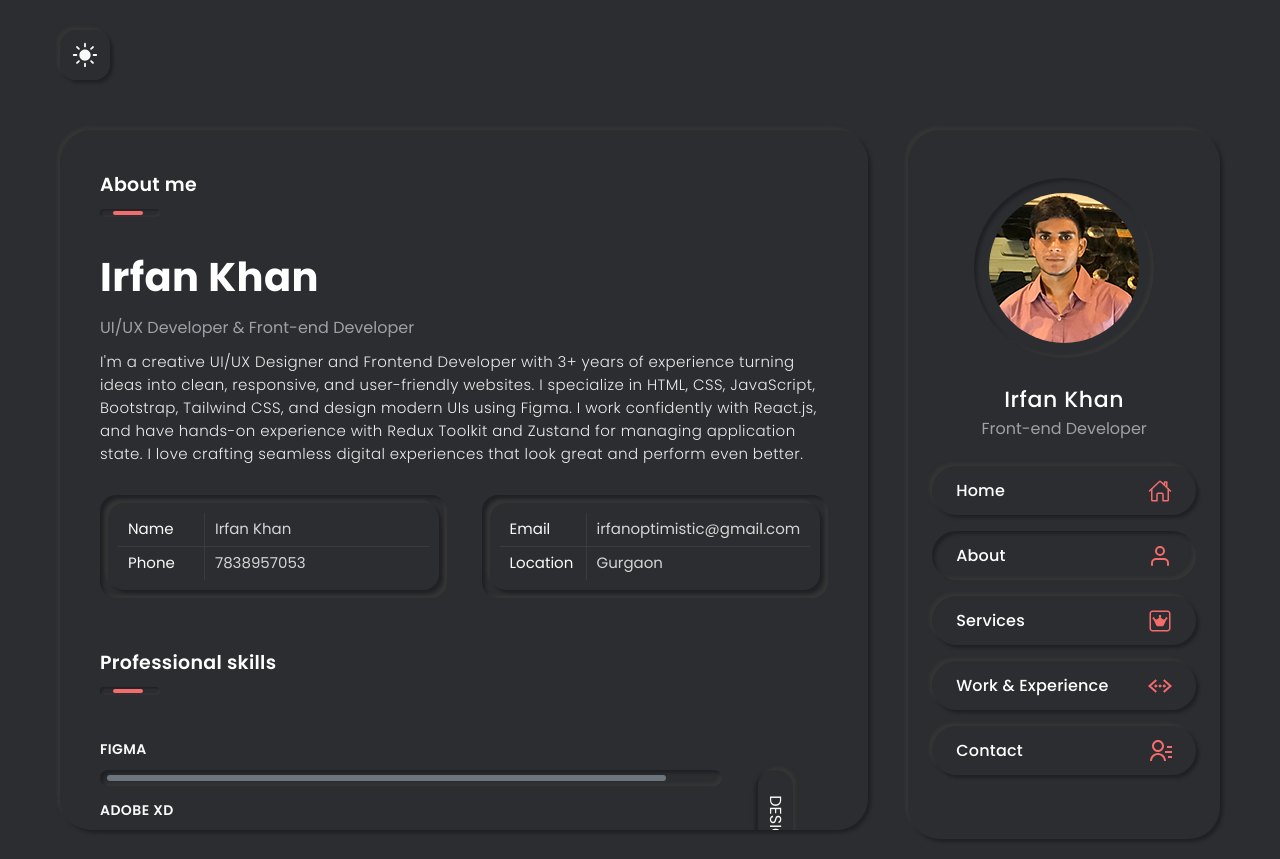
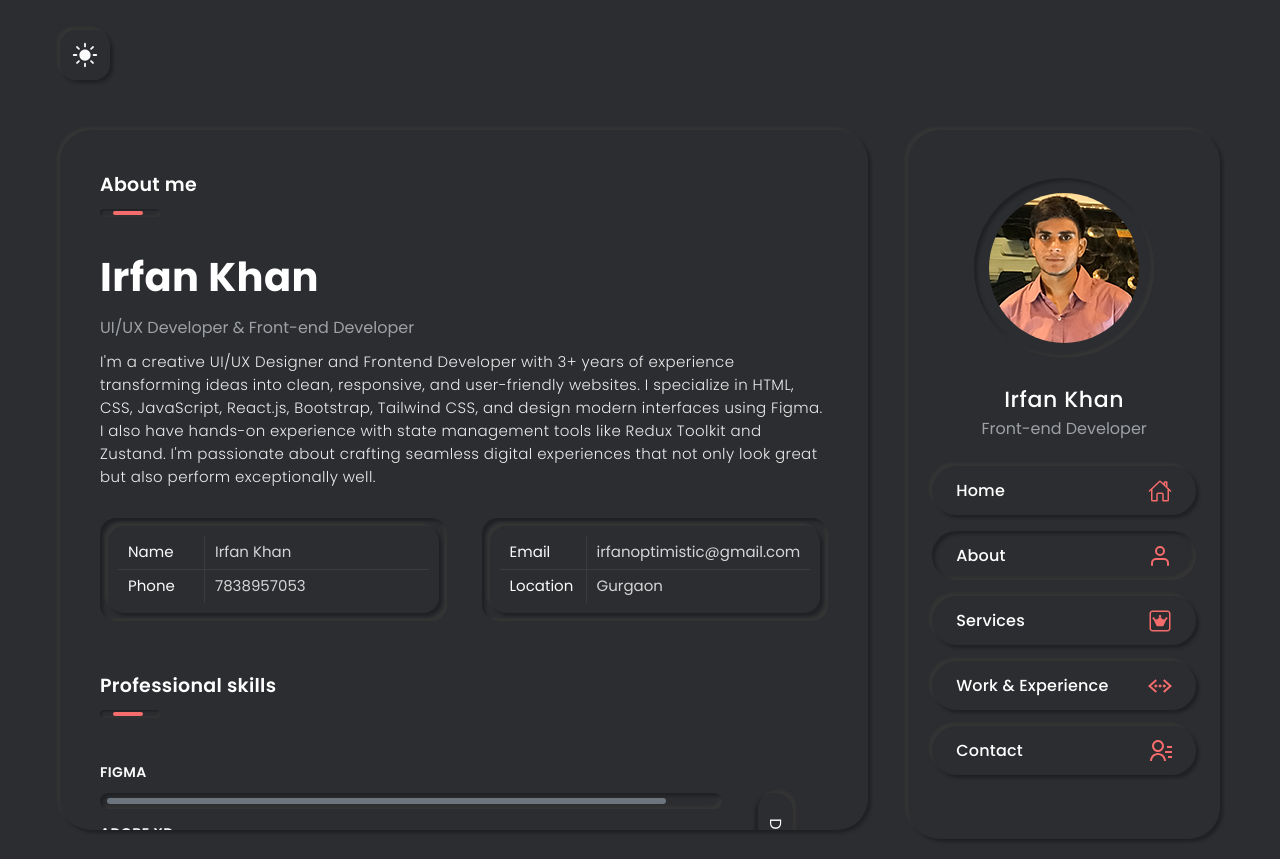
Before and after one commit to khan-uiux/portfolio, a React (Vite) app: page /#home in a window 1280 px wide. Both pictures are taken after a click on the item "About". Built offline with nearby package versions, Linux system fonts and the light colour scheme.

Commit message:
para changes

```diff
--- a/src/Components/About/About.jsx
+++ b/src/Components/About/About.jsx
@@ -13,7 +13,7 @@ function About() {
       <div className="about-me">
         <h2>Irfan Khan</h2>
         <p className='role'>UI/UX Developer & Front-end Developer</p>
-        <p className="about-me">I'm a creative UI/UX Designer and Frontend Developer with 3+ years of experience turning ideas into clean, responsive, and user-friendly websites. I specialize in HTML, CSS, JavaScript, Bootstrap, Tailwind CSS, and design modern UIs using Figma. I work confidently with React.js, and have hands-on experience with Redux Toolkit and Zustand for managing application state. I love crafting seamless digital experiences that look great and perform even better.</p>
+        <p className="about-me">I'm a creative UI/UX Designer and Frontend Developer with 3+ years of experience transforming ideas into clean, responsive, and user-friendly websites. I specialize in HTML, CSS, JavaScript, React.js, Bootstrap, Tailwind CSS, and design modern interfaces using Figma. I also have hands-on experience with state management tools like Redux Toolkit and Zustand. I'm passionate about crafting seamless digital experiences that not only look great but also perform exceptionally well.</p>
         <div className="about-detail">
           <div className="outer-layer">
             <div className="inner-layer">
```
